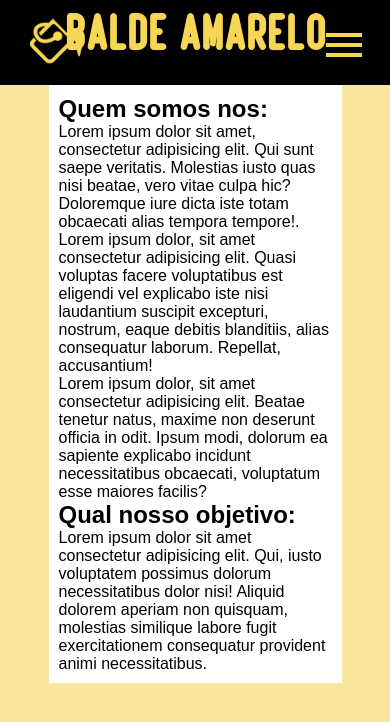
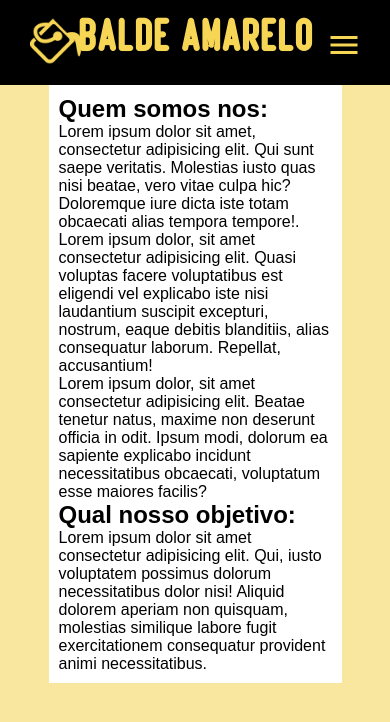
Before and after one commit to IvanLuizQ/balde_amarelo, a plain HTML site: page index.html in a window 390 px wide. Drawn offline with Linux system fonts and the light colour scheme.

Commit message:
Update estilo.css

```diff
--- a/estilo/estilo.css
+++ b/estilo/estilo.css
@@ -73,7 +73,19 @@
         padding: 10px;
         margin: auto;
     }
-@media screen and (min-width: 480px) and (max-width:768px){
+@media screen and (max-width: 480px) {
+    header h1{
+        font-size: 20px;
+        padding-top: 20px;
+    }
+    header img{
+        scale: 5%;
+    }
+    header i.material-icons{
+        scale:100%;
+    }
+}
+@media screen and (max-width:768px){
     header h1{
         font-size: 45px;
         padding-top: 20px;
```
